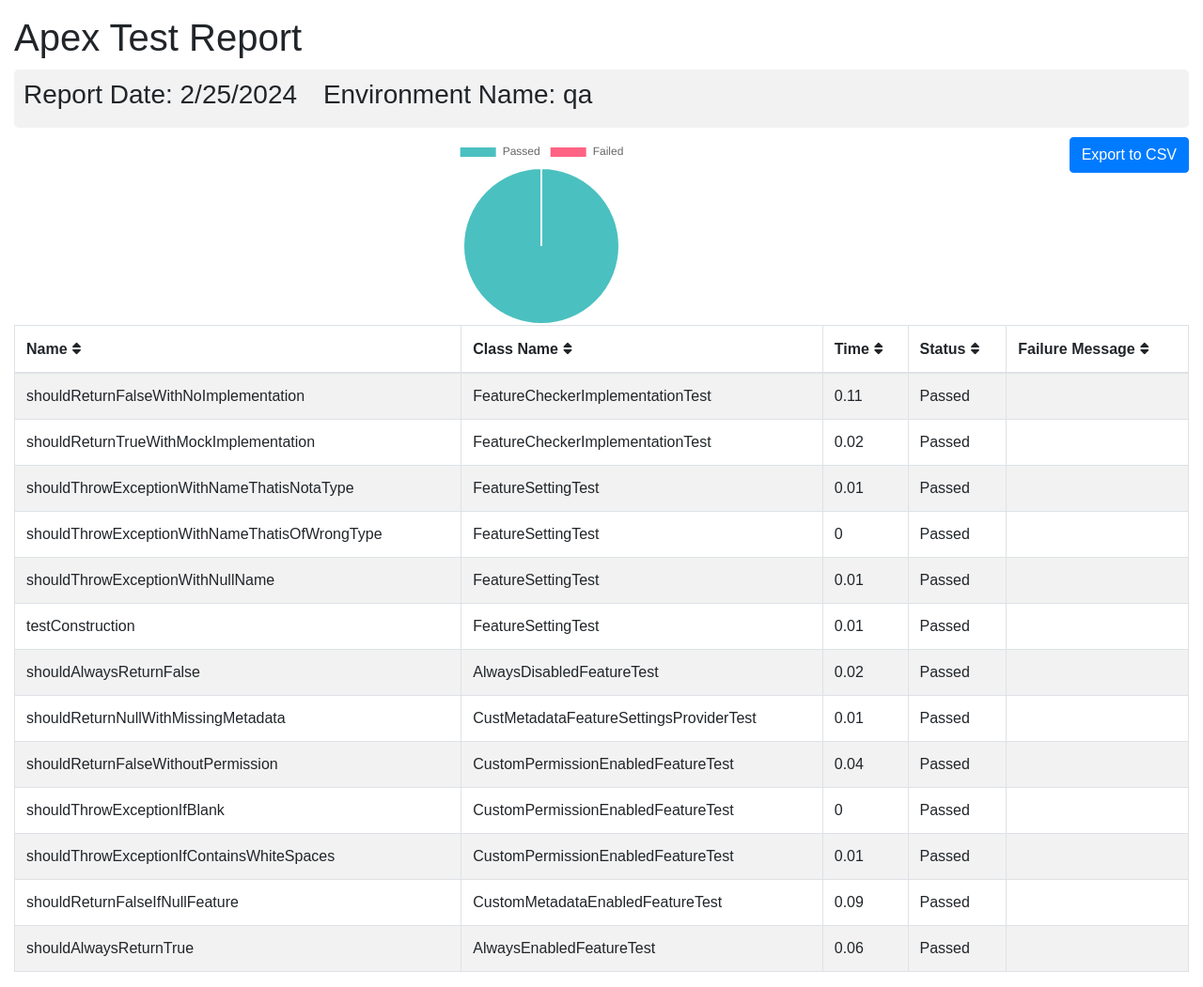
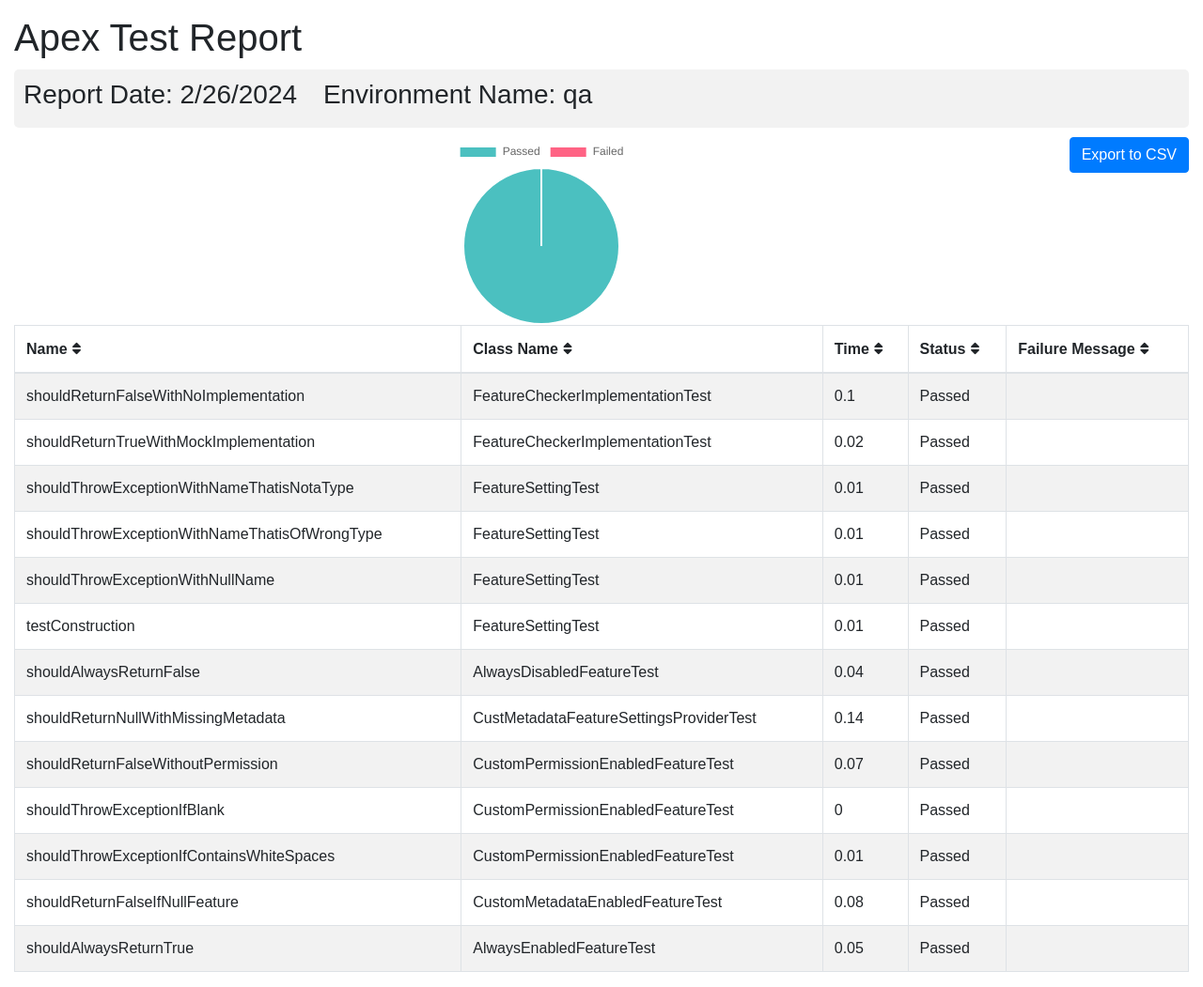
Before and after one commit to flxbl-io/sfops-dashboard, a Jekyll site: the page apextestResults/qa.html, which Jekyll copies as it is, in a window 1280 px wide. Shown: the whole page at 94% size. Built offline with Jekyll 4.4.1, drawn with Linux system fonts in a browser that asks for light colours.

Commit message:
Updated apex test results

```diff
--- a/apextestResults/qa.html
+++ b/apextestResults/qa.html
@@ -102,7 +102,7 @@
       <div class="container-fluid">
         <h1 class="mt-3">Apex Test Report</h1>
         <div class="info-card">
-        <h3>Report Date: 2/25/2024 <span style="margin-left: 20px;">Environment Name: qa</span></h3>
+        <h3>Report Date: 2/26/2024 <span style="margin-left: 20px;">Environment Name: qa</span></h3>
         </div>
         <button onclick="exportTableToCSV('testReport.csv')" class="btn btn-primary float-right">Export to CSV</button>
         <div id="chart-container">
@@ -123,7 +123,7 @@
         <tr>
           <td>shouldReturnFalseWithNoImplementation</td>
           <td>FeatureCheckerImplementationTest</td>
-          <td>0.11</td>
+          <td>0.1</td>
           <td>Passed</td>
           <td></td>
         </tr>
@@ -165,21 +165,21 @@
         <tr>
           <td>shouldAlwaysReturnFalse</td>
           <td>AlwaysDisabledFeatureTest</td>
-          <td>0.02</td>
+          <td>0.04</td>
           <td>Passed</td>
           <td></td>
         </tr>
         <tr>
           <td>shouldReturnNullWithMissingMetadata</td>
           <td>CustMetadataFeatureSettingsProviderTest</td>
-          <td>0.01</td>
+          <td>0.14</td>
           <td>Passed</td>
           <td></td>
         </tr>
         <tr>
           <td>shouldReturnFalseWithoutPermission</td>
           <td>CustomPermissionEnabledFeatureTest</td>
-          <td>0.04</td>
+          <td>0.07</td>
           <td>Passed</td>
           <td></td>
         </tr>
@@ -200,14 +200,14 @@
         <tr>
           <td>shouldReturnFalseIfNullFeature</td>
           <td>CustomMetadataEnabledFeatureTest</td>
-          <td>0.09</td>
+          <td>0.08</td>
           <td>Passed</td>
           <td></td>
         </tr>
         <tr>
           <td>shouldAlwaysReturnTrue</td>
           <td>AlwaysEnabledFeatureTest</td>
-          <td>0.06</td>
+          <td>0.05</td>
           <td>Passed</td>
           <td></td>
         </tr>
```
Also changed, not shown: other parts of apextestResults/qa.html (+1 -1 lines).
